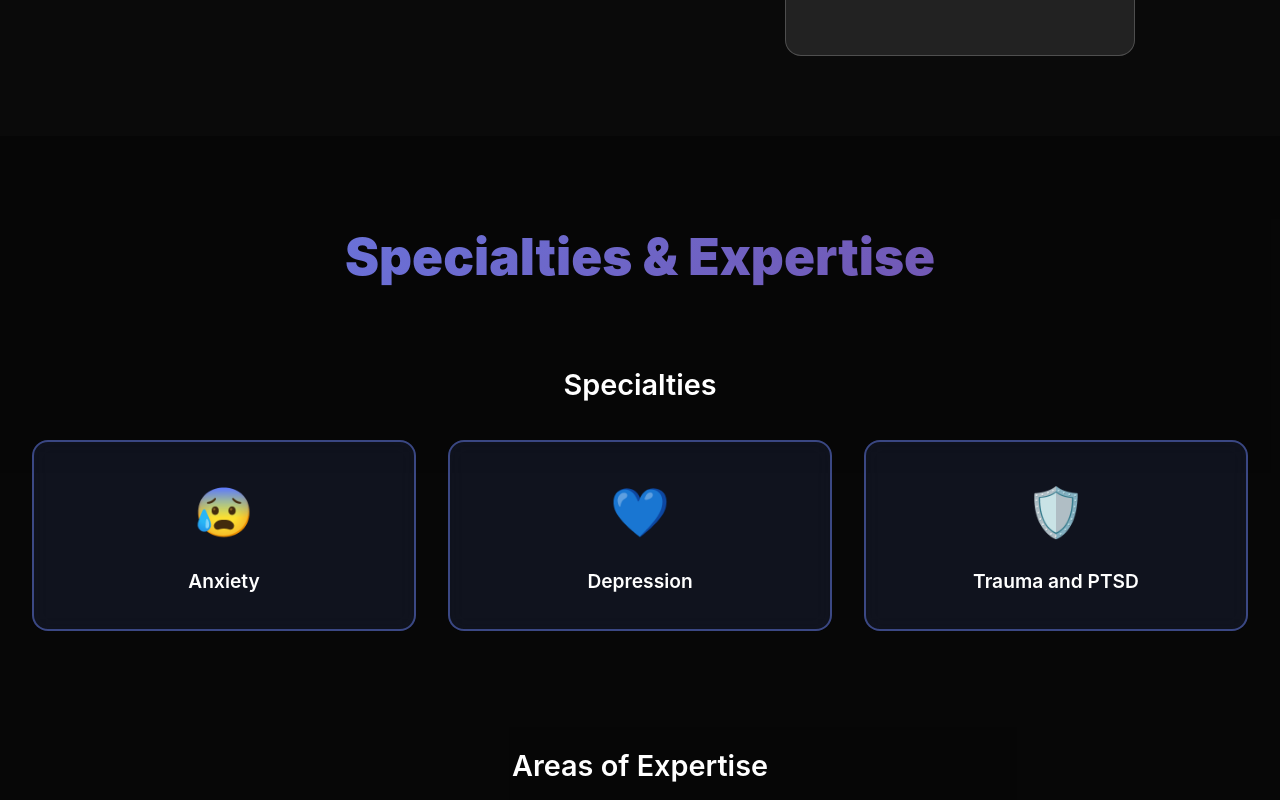
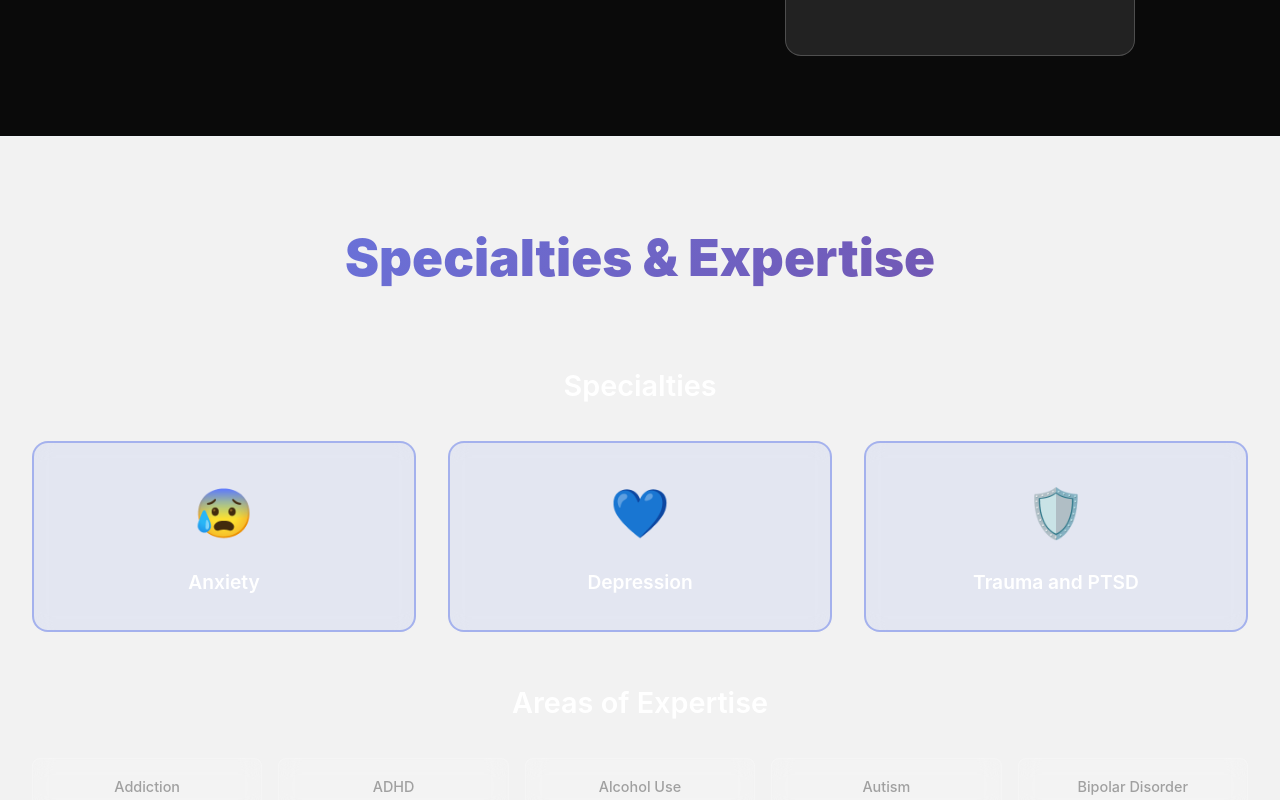
Before and after one commit to morganHillTelenos/telenos-health-web, a React (Create React App) app: page / in a window 1280 px wide. Shown: the part 1560-2360 px from the top of the page. Built offline with nearby package versions, Linux system fonts and the light colour scheme; no server answers; what aws-amplify would draw is missing.

Commit message:
changed phone number and made light color

```diff
--- a/src/pages/LandingPage.css
+++ b/src/pages/LandingPage.css
@@ -4,13 +4,13 @@
     --primary-gradient: linear-gradient(135deg, #667eea 0%, #764ba2 100%);
     --secondary-gradient: linear-gradient(135deg, #f093fb 0%, #f5576c 100%);
     --accent-gradient: linear-gradient(135deg, #4facfe 0%, #00f2fe 100%);
-    --dark-bg: #0a0a0a;
-    --darker-bg: #050505;
-    --card-bg: rgba(255, 255, 255, 0.05);
-    --text-primary: #ffffff;
-    --text-secondary: #a0a0a0;
-    --glass-bg: rgba(255, 255, 255, 0.1);
-    --glass-border: rgba(255, 255, 255, 0.2);
+    --light-bg: #ffffff;
+    --lighter-bg: #ffffff;
+    --card-bg: rgba(255, 255, 255, 0.9);
+    --text-primary: #1e293b;
+    --text-secondary: #64748b;
+    --glass-bg: rgba(255, 255, 255, 0.8);
+    --glass-border: rgba(148, 163, 184, 0.2);
     --neon-blue: #00f5ff;
     --neon-purple: #8a2be2;
     --neon-pink: #ff1493;
@@ -28,7 +28,7 @@ html {
 
 body {
     font-family: -apple-system, BlinkMacSystemFont, 'Segoe UI', system-ui, sans-serif;
-    background: var(--dark-bg);
+    background: var(--light-bg);
     color: var(--text-primary);
     overflow-x: hidden;
     line-height: 1.6;
@@ -47,20 +47,20 @@ body {
     width: 100%;
     height: 100%;
     z-index: -1;
-    background: linear-gradient(135deg, #0f172a 0%, #1e293b 50%, #0f172a 100%);
+    background: #ffffff;
 }
 
 .gradient-orb {
     position: absolute;
     border-radius: 50%;
-    filter: blur(80px);
-    opacity: 0.15;
+    filter: blur(100px);
+    opacity: 0.05;
     animation: subtle-float 30s infinite ease-in-out;
 }
 
 .orb-1 {
-    width: 300px;
-    height: 300px;
+    width: 400px;
+    height: 400px;
     background: var(--primary-gradient);
     top: 10%;
     left: 5%;
@@ -68,8 +68,8 @@ body {
 }
 
 .orb-2 {
-    width: 250px;
-    height: 250px;
+    width: 300px;
+    height: 300px;
     background: var(--secondary-gradient);
     top: 70%;
     right: 10%;
@@ -77,8 +77,8 @@ body {
 }
 
 .orb-3 {
-    width: 200px;
-    height: 200px;
+    width: 350px;
+    height: 350px;
     background: var(--accent-gradient);
     bottom: 20%;
     left: 60%;
@@ -87,11 +87,11 @@ body {
 
 @keyframes subtle-float {
     0%, 100% { transform: translate(0, 0) scale(1); }
-    50% { transform: translate(20px, -15px) scale(1.05); }
+    50% { transform: translate(30px, -20px) scale(1.1); }
 }
 
 .particle-container {
-    display: none; /* Remove particles for professional look */
+    display: none;
 }
 
 /* Navigation */
@@ -101,10 +101,11 @@ body {
     left: 0;
     right: 0;
     z-index: 1000;
-    background: rgba(10, 10, 10, 0.9);
+    background: rgba(255, 255, 255, 0.98);
     backdrop-filter: blur(20px);
-    border-bottom: 1px solid var(--glass-border);
+    border-bottom: 1px solid #e2e8f0;
     padding: 1rem 0;
+    box-shadow: 0 1px 3px rgba(0, 0, 0, 0.05);
 }
 
 .nav-container {
@@ -286,7 +287,9 @@ body {
 }
 
 .dark-section {
-    background: rgba(0, 0, 0, 0.3);
+    background: rgba(255, 255, 255, 0.95);
+    border-top: 1px solid #f1f5f9;
+    border-bottom: 1px solid #f1f5f9;
 }
 
 .container {
@@ -393,10 +396,49 @@ body {
     border-bottom: none;
 }
 
-/* Specialties Section */
-.specialties-content {
-    display: grid;
-    gap: 4rem;
+/* Service Icons */
+.service-icon {
+    width: 4rem;
+    height: 4rem;
+    border-radius: 50%;
+    display: flex;
+    align-items: center;
+    justify-content: center;
+    font-size: 2rem;
+    margin: 0 auto 1rem;
+    border: 2px solid rgba(148, 163, 184, 0.2);
+    box-shadow: 0 4px 15px rgba(0, 0, 0, 0.1);
+}
+
+/* Individual service icon colors */
+.service-card:nth-child(1) .service-icon {
+    background: linear-gradient(135deg, #00f5ff, #0080ff);
+    box-shadow: 0 8px 25px rgba(0, 245, 255, 0.4);
+}
+
+.service-card:nth-child(2) .service-icon {
+    background: linear-gradient(135deg, #8a2be2, #9d4edd);
+    box-shadow: 0 8px 25px rgba(138, 43, 226, 0.4);
+}
+
+.service-card:nth-child(3) .service-icon {
+    background: linear-gradient(135deg, #ff1493, #ff69b4);
+    box-shadow: 0 8px 25px rgba(255, 20, 147, 0.4);
+}
+
+.service-card:nth-child(4) .service-icon {
+    background: linear-gradient(135deg, #00f5ff, #0080ff);
+    box-shadow: 0 8px 25px rgba(0, 245, 255, 0.4);
+}
+
+.service-card:nth-child(5) .service-icon {
+    background: linear-gradient(135deg, #8a2be2, #9d4edd);
+    box-shadow: 0 8px 25px rgba(138, 43, 226, 0.4);
+}
+
+.service-card:nth-child(6) .service-icon {
+    background: linear-gradient(135deg, #ff1493, #ff69b4);
+    box-shadow: 0 8px 25px rgba(255, 20, 147, 0.4);
 }
 
 .top-specialties h3,
@@ -534,11 +576,6 @@ body {
     box-shadow: 0 20px 40px rgba(0, 0, 0, 0.3);
 }
 
-.service-icon {
-    font-size: 3rem;
-    margin-bottom: 1rem;
-}
-
 .service-card h3 {
     font-size: 1.25rem;
     font-weight: 600;
@@ -621,9 +658,9 @@ body {
 /* CTA Section */
 .cta-section {
     padding: 5rem 0;
-    background: var(--glass-bg);
-    border-top: 1px solid var(--glass-border);
-    border-bottom: 1px solid var(--glass-border);
+    background: rgba(255, 255, 255, 0.95);
+    border-top: 1px solid #f1f5f9;
+    border-bottom: 1px solid #f1f5f9;
     text-align: center;
 }
 
@@ -656,7 +693,7 @@ body {
 /* Contact Section */
 .contact-section {
     padding: 5rem 0;
-    background: rgba(0, 0, 0, 0.3);
+    background: rgba(255, 255, 255, 0.95);
 }
 
 .contact-content {
@@ -754,9 +791,9 @@ body {
 
 /* Footer */
 .modern-footer {
-    background: var(--darker-bg);
+    background: #ffffff;
     padding: 3rem 0 1rem;
-    border-top: 1px solid var(--glass-border);
+    border-top: 1px solid #f1f5f9;
 }
 
 .footer-content {
--- a/src/pages/LandingPage.js
+++ b/src/pages/LandingPage.js
@@ -335,7 +335,7 @@ const LandingPage = () => {
                                 <div className="contact-icon">📞</div>
                                 <div className="contact-text">
                                     <strong>Phone</strong>
-                                    <span>(385) 455-4671</span>
+                                    <span>(801) 382-8118</span>
                                 </div>
                             </a>
 
```
Also changed, not shown: public/images/pm-logo.png.
